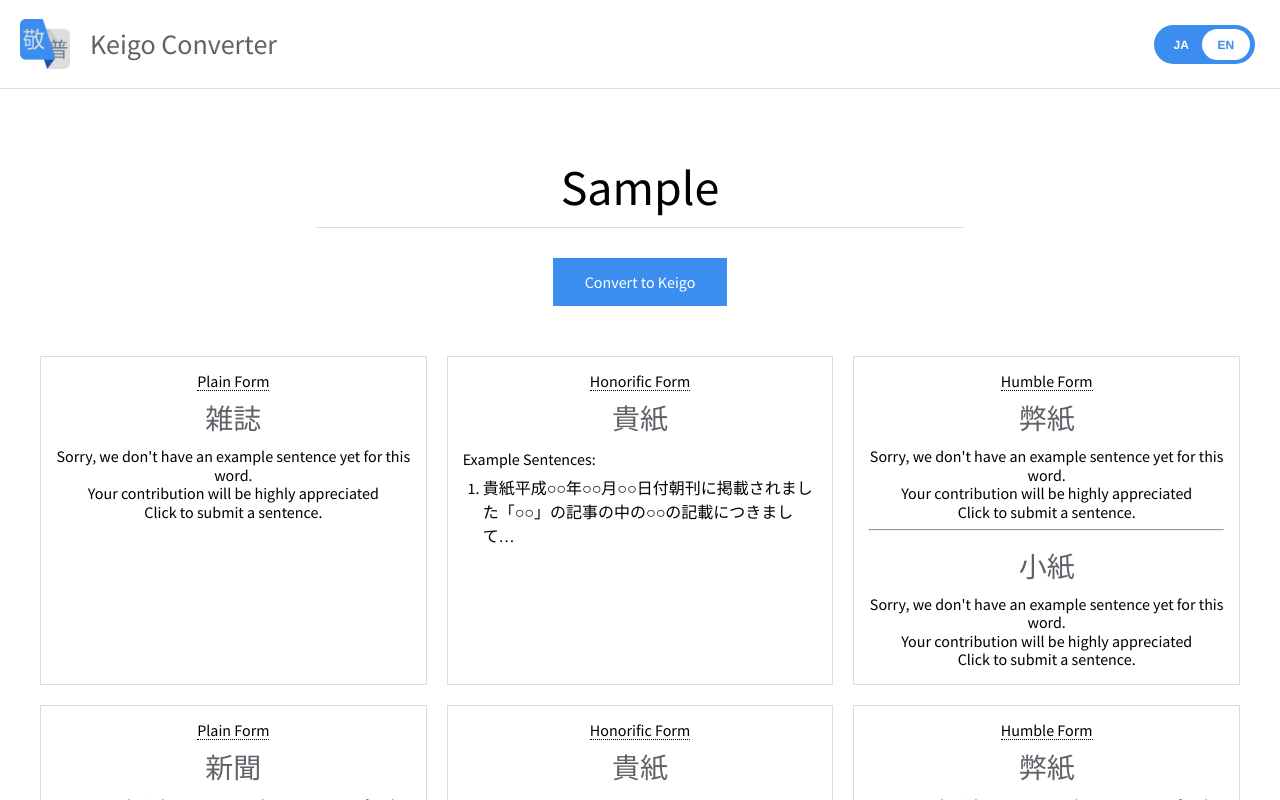
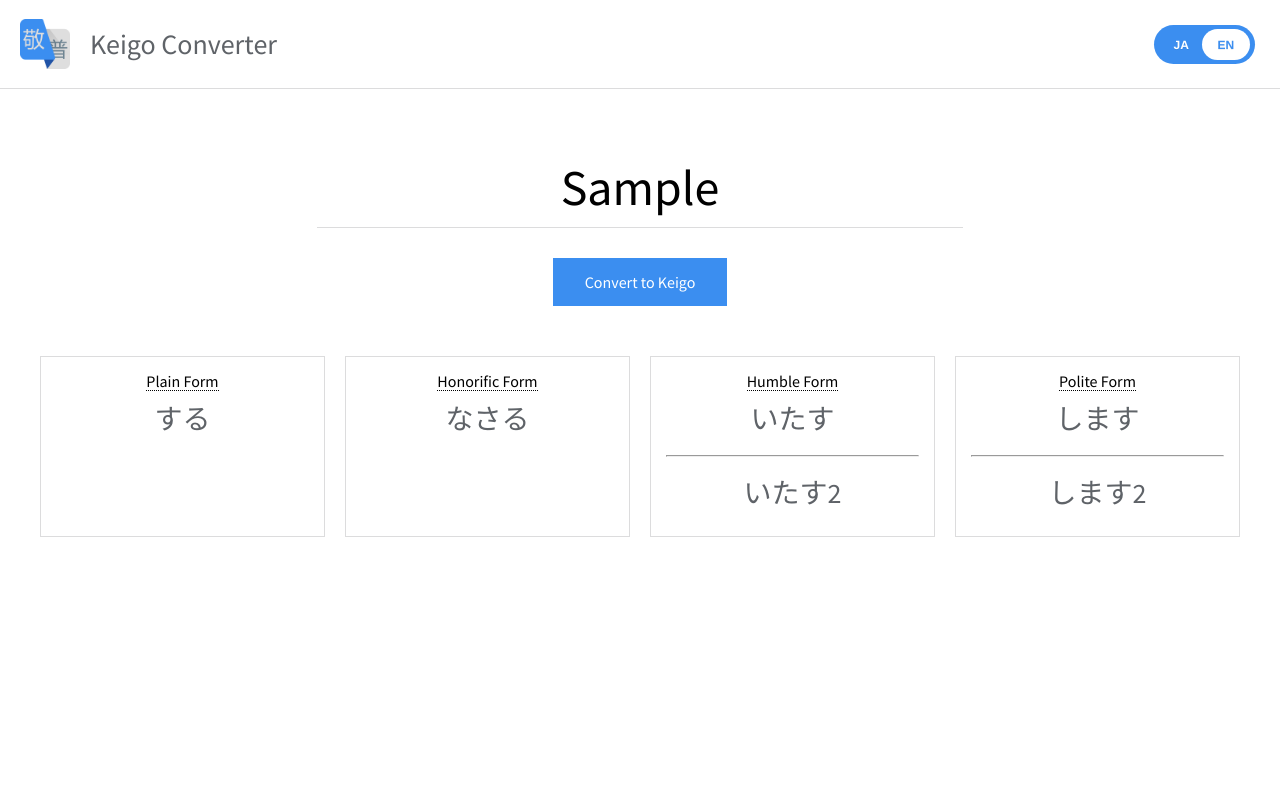
Before and after one commit to kiatan/keigoconverter, a React (Create React App) app in the folder front/: page / in a window 1280 px wide. Both pictures are taken after typing "Sample" into the empty fields and a click on the input "Convert to Keigo". Shown: the top 800 px of the page. Built offline with nearby package versions, Linux system fonts and the light colour scheme.

Commit message:
Added formula verb

```diff
--- a/front/src/App.js
+++ b/front/src/App.js
@@ -66,7 +66,8 @@ class KeigoConverter extends React.Component {
       // apiResponse: notFound,
       // apiResponse: exactVerb,
       // apiResponse: exactBikago,
-      apiResponse: exactNoun,
+      // apiResponse: exactNoun,
+      apiResponse: formulaVerb,
     }));
   }
 
@@ -106,19 +107,29 @@ class Result extends React.Component {
     super(props);
   }
 
-  buildWordSentenceDOM(word_sentences, language) {
+  buildWordSentenceDOM(word_type, word_sentences, language) {
     const { t } = this.props;
     var wordSentenceDOM = [];
     var wordSentenceContent = [];
 
     for (const [index, word_sentence] of word_sentences.entries()) {
-      if (!word_sentence.sentences.length) {
+      if (!word_sentence.sentences.length && word_type != "formula_verb") {
         wordSentenceContent.push(
           <div key={index + "-word-sentence"}>
             <div className="word-sentence-word">{word_sentence.word}</div>
             <div className="sentences-no">{t("result.no_sentences.info")}</div>
-            <div className="sentences-no">{t("result.no_sentences.contribute")}</div>
-            <div className="sentences-no-action">{t("result.no_sentences.action")}</div>
+            <div className="sentences-no">
+              {t("result.no_sentences.contribute")}
+            </div>
+            <div className="sentences-no-action">
+              {t("result.no_sentences.action")}
+            </div>
+          </div>
+        );
+      } else if (word_type == "formula_verb") {
+        wordSentenceContent.push(
+          <div key={index + "-word-sentence"}>
+            <div className="word-sentence-word">{word_sentence.word}</div>
           </div>
         );
       } else {
@@ -200,7 +211,8 @@ class Result extends React.Component {
 
         if (
           data.word_type === "exact_verb" ||
-          data.word_type === "exact_noun"
+          data.word_type === "exact_noun" ||
+          data.word_type === "formula_verb"
         ) {
           const plain = data.word_sentences.filter((plain) => {
             return plain.form === "plain";
@@ -216,16 +228,32 @@ class Result extends React.Component {
           });
 
           var plain_sentences = plain.length
-            ? this.buildWordSentenceDOM(plain, this.props.i18n.language)
+            ? this.buildWordSentenceDOM(
+                data.word_type,
+                plain,
+                this.props.i18n.language
+              )
             : null;
           var humble_sentences = humble.length
-            ? this.buildWordSentenceDOM(humble, this.props.i18n.language)
+            ? this.buildWordSentenceDOM(
+                data.word_type,
+                humble,
+                this.props.i18n.language
+              )
             : null;
           var honorific_sentences = honorific.length
-            ? this.buildWordSentenceDOM(honorific, this.props.i18n.language)
+            ? this.buildWordSentenceDOM(
+                data.word_type,
+                honorific,
+                this.props.i18n.language
+              )
             : null;
           var polite_sentences = polite.length
-            ? this.buildWordSentenceDOM(polite, this.props.i18n.language)
+            ? this.buildWordSentenceDOM(
+                data.word_type,
+                polite,
+                this.props.i18n.language
+              )
             : null;
 
           ret.push(
@@ -360,6 +388,45 @@ const exactBikago = [
   },
 ];
 
+const formulaVerb = [
+  {
+    word_type: "formula_verb",
+    word_sentences: [
+      {
+        form: "plain",
+        word: "する",
+        sentences: [],
+      },
+      {
+        form: "honorific",
+        word: "なさる",
+        sentences: [],
+      },
+      {
+        form: "humble",
+        word: "いたす",
+        sentences: [],
+      },
+      {
+        form: "humble",
+        word: "いたす2",
+        sentences: [],
+      },
+      {
+        form: "polite",
+        word: "します",
+        sentences: [],
+      },
+      {
+        form: "polite",
+        word: "します2",
+        sentences: [],
+      },
+    ],
+    meaning: null,
+  },
+];
+
 const exactNoun = [
   {
     word_type: "exact_noun",
```
